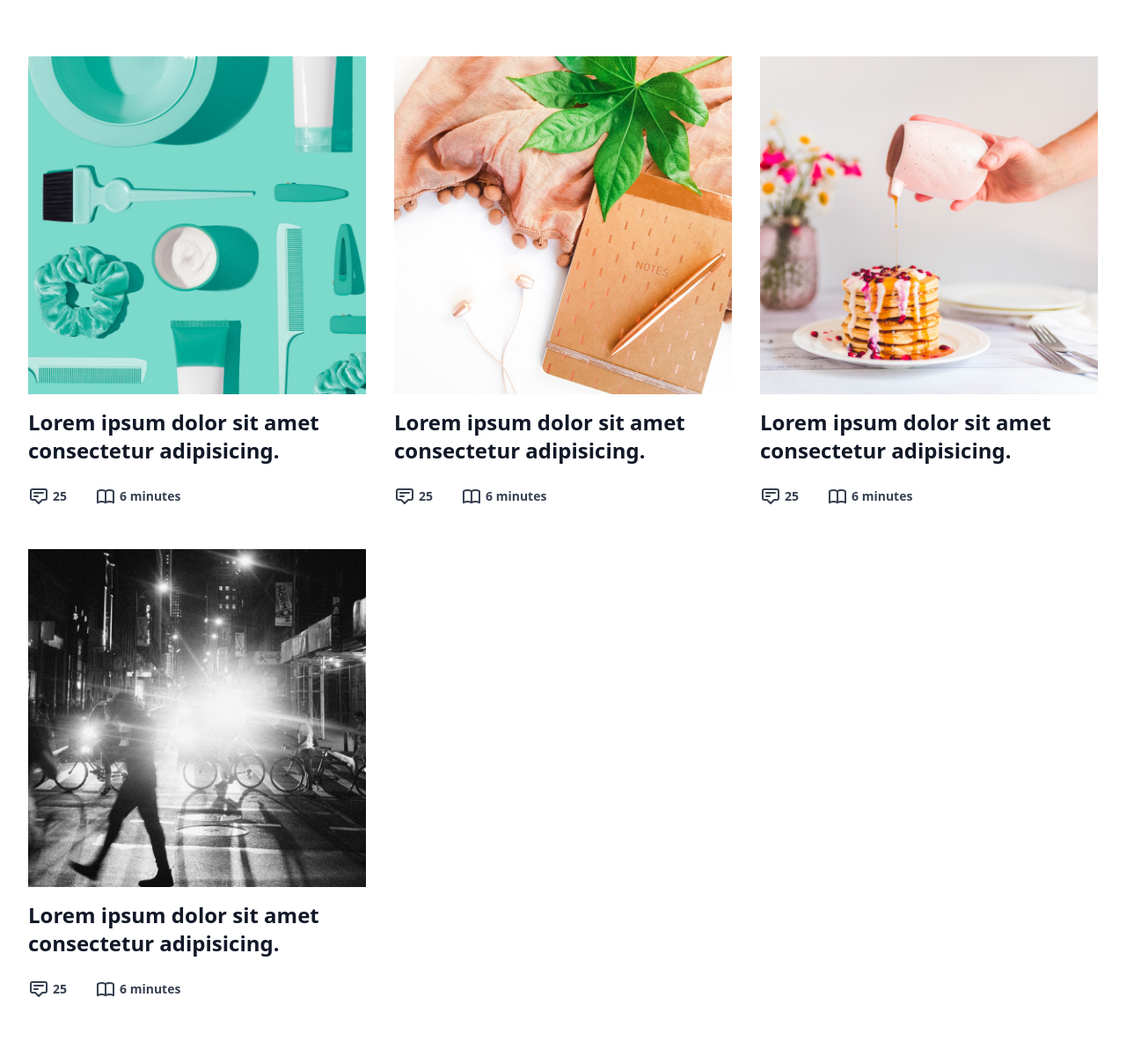
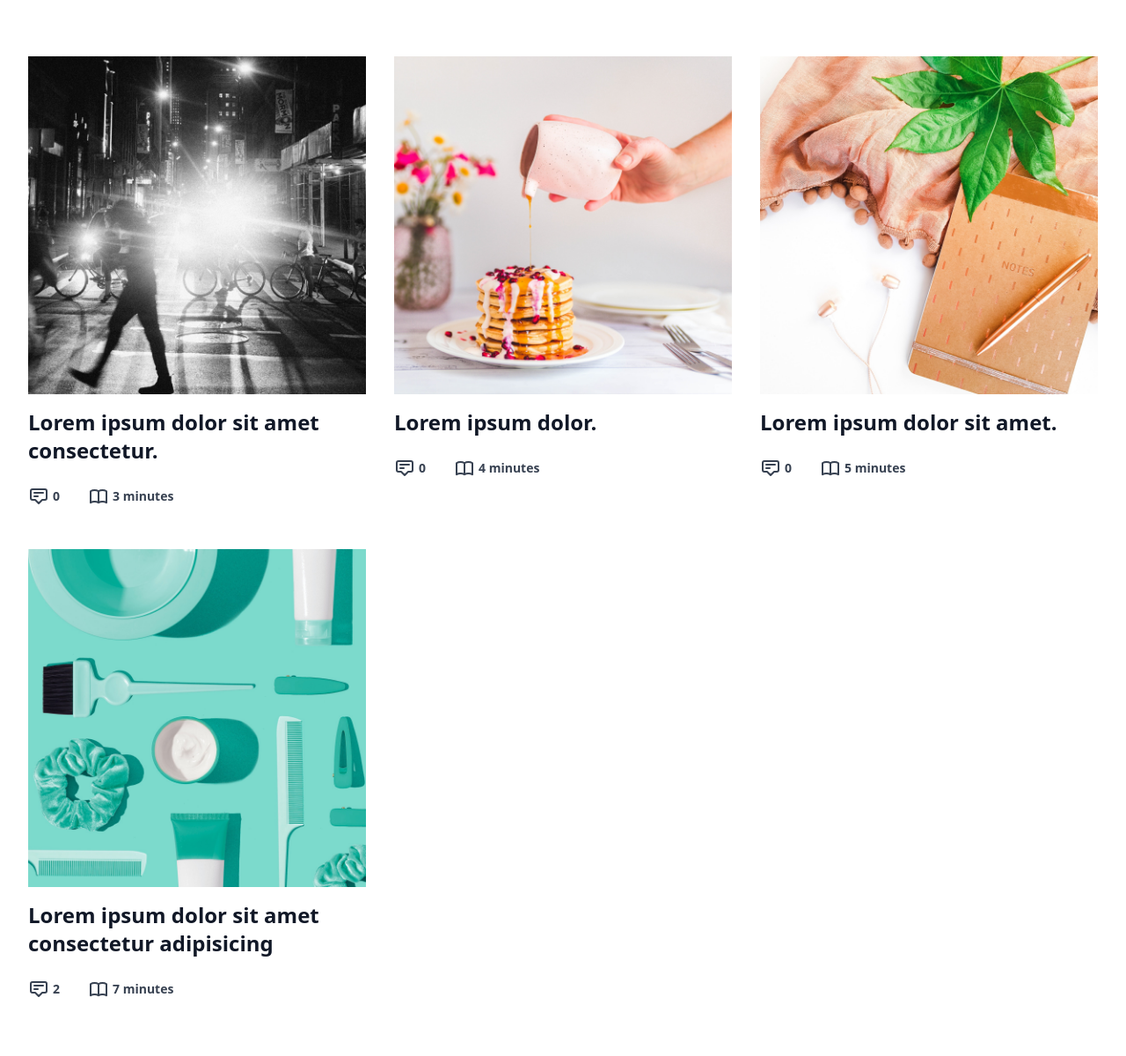
Before and after one commit to Darkjulius/projet-blog, a PHP site: page / in a window 1280 px wide. Shown: the part 72-1272 px from the top of the page at 88% size. Run offline with PHP 8.4, Linux system fonts and the light colour scheme; data comes from the database, SQL or seed files in the repository; some web fonts are replaced.

Commit message:
Update index.php
Création du code PHP pour la connexion à la BDD: Ok.
Création de la requête SQL afin de récupérer les données: Ok.
Mise à jour du code HTML afin d'afficher les données récupérées en BDD.

```diff
--- a/index.php
+++ b/index.php
@@ -1,110 +1,58 @@
+<?php
+$pdo = new PDO("mysql:host=localhost;dbname=square", "root", "");
+$posts = $pdo->query("SELECT img, title, reading_time, (
+  SELECT COUNT(*) FROM comments WHERE comments.post_id = posts.id
+) AS comments_count FROM posts ORDER BY id DESC"); // Je récupère la totalité des données de la table posts. Je fais une requête imbriquée qui me permet de récupérer tous les commentaires de la table comments en y incluant une condition: la valeur de post_id de la table comments soit égal à l'id de la table post.
+$posts = $posts->fetchAll(PDO::FETCH_ASSOC); // Je récupère toutes les données sous forme d'un tableau associatif de la table posts.
+?>
+
 <!DOCTYPE html>
 <html lang="fr">
+
 <head>
-  <meta charset="UTF-8">
-  <meta http-equiv="X-UA-Compatible" content="IE=edge">
-  <meta name="viewport" content="width=device-width, initial-scale=1.0">
+  <meta charset="UTF-8" />
+  <meta http-equiv="X-UA-Compatible" content="IE=edge" />
+  <meta name="viewport" content="width=device-width, initial-scale=1.0" />
   <title>Square</title>
-  <link rel="stylesheet" href="https://rsms.me/inter/inter.css">
-  <link rel="stylesheet" href="dist/style.css">
+  <link rel="stylesheet" href="https://rsms.me/inter/inter.css" />
+  <link rel="stylesheet" href="dist/style.css" />
 </head>
+
 <body class="antialiased">
   <header class="bg-indigo-500 py-6 text-white">
     <div class="container mx-auto px-4 sm:px-6 lg:px-8">
       <svg class="fill-current w-6 h-6" viewBox="0 0 24 24" xmlns="http://www.w3.org/2000/svg">
-        <path d="M0 0h24v24H0z" fill-rule="evenodd"/>
+        <path d="M0 0h24v24H0z" fill-rule="evenodd" />
       </svg>
     </div>
   </header>
   <div class="md:container mx-auto md:px-6 lg:px-8 grid md:grid-cols-2 xl:grid-cols-3 gap-y-12 md:gap-x-8 pb-16 md:pt-16">
+    <?php
+    foreach ($posts as $post) : ?>
       <article>
-      <img src="img/blue.png" alt="blue.png" class="w-full">
+        <img src="img/<?= $post["img"] ?>" alt="<?= $post["img"] ?>" class="w-full" />
         <div class="px-4 sm:px-6 md:px-0">
           <h1 class="mt-4 text-2xl sm:text-3xl md:text-2xl font-bold text-gray-900">
-          Lorem ipsum dolor sit amet consectetur adipisicing.
+            <?= $post["title"] ?>
           </h1>
           <ul class="mt-6 flex space-x-8 font-bold text-sm text-gray-700">
             <li class="flex items-center leading-none">
               <svg class="stroke-current w-6 h-6" viewBox="0 0 24 24" fill="none" xmlns="http://www.w3.org/2000/svg">
-              <path d="M7 8h10M7 12h4m1 8l-4-4H5a2 2 0 01-2-2V6a2 2 0 012-2h14a2 2 0 012 2v8a2 2 0 01-2 2h-3l-4 4z" stroke-width="2" stroke-linecap="round" stroke-linejoin="round"/>
+                <path d="M7 8h10M7 12h4m1 8l-4-4H5a2 2 0 01-2-2V6a2 2 0 012-2h14a2 2 0 012 2v8a2 2 0 01-2 2h-3l-4 4z" stroke-width="2" stroke-linecap="round" stroke-linejoin="round" />
               </svg>
-            <span class="mb-px ml-1">25</span>
+              <span class="mb-px ml-1"><?= $post["comments_count"] ?></span>
             </li>
             <li class="flex items-center leading-none">
               <svg class="stroke-current w-6 h-6" viewBox="0 0 24 24" fill="none" xmlns="http://www.w3.org/2000/svg">
-              <path d="M12 6.253v13m0-13C10.832 5.477 9.246 5 7.5 5S4.168 5.477 3 6.253v13C4.168 18.477 5.754 18 7.5 18s3.332.477 4.5 1.253m0-13C13.168 5.477 14.754 5 16.5 5c1.747 0 3.332.477 4.5 1.253v13C19.832 18.477 18.247 18 16.5 18c-1.746 0-3.332.477-4.5 1.253" stroke-width="2" stroke-linecap="round" stroke-linejoin="round"/>
+                <path d="M12 6.253v13m0-13C10.832 5.477 9.246 5 7.5 5S4.168 5.477 3 6.253v13C4.168 18.477 5.754 18 7.5 18s3.332.477 4.5 1.253m0-13C13.168 5.477 14.754 5 16.5 5c1.747 0 3.332.477 4.5 1.253v13C19.832 18.477 18.247 18 16.5 18c-1.746 0-3.332.477-4.5 1.253" stroke-width="2" stroke-linecap="round" stroke-linejoin="round" />
               </svg>
-            <span class="mb-px ml-1">6 minutes</span>
+              <span class="mb-px ml-1"><?= $post["reading_time"] ?> minutes</span>
             </li>
           </ul>
         </div>
       </article>
-    <article>
-      <img src="img/notes.png" alt="notes.png" class="w-full">
-      <div class="px-4 sm:px-6 md:px-0">
-        <h1 class="mt-4 text-2xl sm:text-3xl md:text-2xl font-bold text-gray-900">
-          Lorem ipsum dolor sit amet consectetur adipisicing.
-        </h1>
-        <ul class="mt-6 flex space-x-8 font-bold text-sm text-gray-700">
-          <li class="flex items-center leading-none">
-            <svg class="stroke-current w-6 h-6" viewBox="0 0 24 24" fill="none" xmlns="http://www.w3.org/2000/svg">
-              <path d="M7 8h10M7 12h4m1 8l-4-4H5a2 2 0 01-2-2V6a2 2 0 012-2h14a2 2 0 012 2v8a2 2 0 01-2 2h-3l-4 4z" stroke-width="2" stroke-linecap="round" stroke-linejoin="round"/>
-            </svg>
-            <span class="mb-px ml-1">25</span>
-          </li>
-          <li class="flex items-center leading-none">
-            <svg class="stroke-current w-6 h-6" viewBox="0 0 24 24" fill="none" xmlns="http://www.w3.org/2000/svg">
-              <path d="M12 6.253v13m0-13C10.832 5.477 9.246 5 7.5 5S4.168 5.477 3 6.253v13C4.168 18.477 5.754 18 7.5 18s3.332.477 4.5 1.253m0-13C13.168 5.477 14.754 5 16.5 5c1.747 0 3.332.477 4.5 1.253v13C19.832 18.477 18.247 18 16.5 18c-1.746 0-3.332.477-4.5 1.253" stroke-width="2" stroke-linecap="round" stroke-linejoin="round"/>
-            </svg>
-            <span class="mb-px ml-1">6 minutes</span>
-          </li>
-        </ul>
-      </div>
-    </article>
-    <article>
-      <img src="img/pancakes.png" alt="pancakes.png" class="w-full">
-      <div class="px-4 sm:px-6 md:px-0">
-        <h1 class="mt-4 text-2xl sm:text-3xl md:text-2xl font-bold text-gray-900">
-          Lorem ipsum dolor sit amet consectetur adipisicing.
-        </h1>
-        <ul class="mt-6 flex space-x-8 font-bold text-sm text-gray-700">
-          <li class="flex items-center leading-none">
-            <svg class="stroke-current w-6 h-6" viewBox="0 0 24 24" fill="none" xmlns="http://www.w3.org/2000/svg">
-              <path d="M7 8h10M7 12h4m1 8l-4-4H5a2 2 0 01-2-2V6a2 2 0 012-2h14a2 2 0 012 2v8a2 2 0 01-2 2h-3l-4 4z" stroke-width="2" stroke-linecap="round" stroke-linejoin="round"/>
-            </svg>
-            <span class="mb-px ml-1">25</span>
-          </li>
-          <li class="flex items-center leading-none">
-            <svg class="stroke-current w-6 h-6" viewBox="0 0 24 24" fill="none" xmlns="http://www.w3.org/2000/svg">
-              <path d="M12 6.253v13m0-13C10.832 5.477 9.246 5 7.5 5S4.168 5.477 3 6.253v13C4.168 18.477 5.754 18 7.5 18s3.332.477 4.5 1.253m0-13C13.168 5.477 14.754 5 16.5 5c1.747 0 3.332.477 4.5 1.253v13C19.832 18.477 18.247 18 16.5 18c-1.746 0-3.332.477-4.5 1.253" stroke-width="2" stroke-linecap="round" stroke-linejoin="round"/>
-            </svg>
-            <span class="mb-px ml-1">6 minutes</span>
-          </li>
-        </ul>
-      </div>
-    </article>
-    <article>
-      <img src="img/bikes.png" alt="bikes.png" class="w-full">
-      <div class="px-4 sm:px-6 md:px-0">
-        <h1 class="mt-4 text-2xl sm:text-3xl md:text-2xl font-bold text-gray-900">
-          Lorem ipsum dolor sit amet consectetur adipisicing.
-        </h1>
-        <ul class="mt-6 flex space-x-8 font-bold text-sm text-gray-700">
-          <li class="flex items-center leading-none">
-            <svg class="stroke-current w-6 h-6" viewBox="0 0 24 24" fill="none" xmlns="http://www.w3.org/2000/svg">
-              <path d="M7 8h10M7 12h4m1 8l-4-4H5a2 2 0 01-2-2V6a2 2 0 012-2h14a2 2 0 012 2v8a2 2 0 01-2 2h-3l-4 4z" stroke-width="2" stroke-linecap="round" stroke-linejoin="round"/>
-            </svg>
-            <span class="mb-px ml-1">25</span>
-          </li>
-          <li class="flex items-center leading-none">
-            <svg class="stroke-current w-6 h-6" viewBox="0 0 24 24" fill="none" xmlns="http://www.w3.org/2000/svg">
-              <path d="M12 6.253v13m0-13C10.832 5.477 9.246 5 7.5 5S4.168 5.477 3 6.253v13C4.168 18.477 5.754 18 7.5 18s3.332.477 4.5 1.253m0-13C13.168 5.477 14.754 5 16.5 5c1.747 0 3.332.477 4.5 1.253v13C19.832 18.477 18.247 18 16.5 18c-1.746 0-3.332.477-4.5 1.253" stroke-width="2" stroke-linecap="round" stroke-linejoin="round"/>
-            </svg>
-            <span class="mb-px ml-1">6 minutes</span>
-          </li>
-        </ul>
-      </div>
-    </article>
+    <?php endforeach; ?>
   </div>
 </body>
+
 </html>
```
Lines whose indentation alone changed are shown as unchanged.
